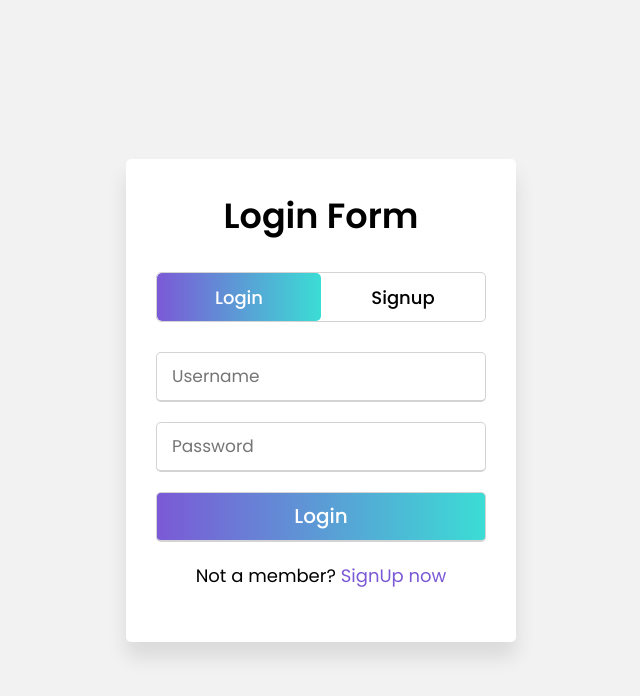
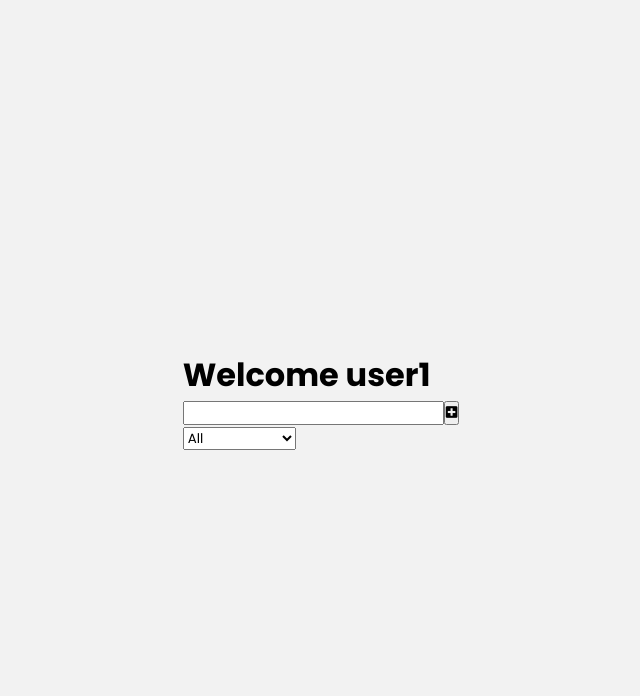
Before and after one commit to jsjuris89/todo-react, a React (Create React App) app: page / in a window 1280 px wide. Shown: the top 696 px of the page, without its empty margins (319-959 px from the left). Built offline with nearby package versions, Linux system fonts and the light colour scheme.

Commit message:
added to condionally display JSX in Signup.js

```diff
--- a/src/App.js
+++ b/src/App.js
@@ -23,8 +23,8 @@ function App() {
     saveToLocalStorage();
   }, [todos, status]);
 
-  const credentialsState = useState(null);
-  // const credentialsState = useState({ username: "user1", password: 111 });
+  // const credentialsState = useState(null);
+  const credentialsState = useState({ username: "user1", password: 111 });
 
   const filterHandler = () => {
     switch (status) {
--- a/src/components/Form.js
+++ b/src/components/Form.js
@@ -1,4 +1,4 @@
-import React from "react";
+import React, { useState } from "react";
 
 const Form = ({ todos, setTodos, setStatus }) => {
   const [inputText, setInputText] = useState("");
--- a/src/components/Signup.js
+++ b/src/components/Signup.js
@@ -1,12 +1,23 @@
-import React, { useState } from "react";
+import React, { useState, useContext } from "react";
 import "./Signup.css";
+
+import { CredentialsContext } from "../App";
+import Form from "./Form";
+import TodoList from "./TodoList";
 
 const Signup = () => {
   const [signupToggle, setSignupToggle] = useState(false);
   const switchSignup = () => setSignupToggle(true);
   const switchLogin = () => setSignupToggle(false);
 
+  const [credentials, setCredentials] = useContext(CredentialsContext);
+  const [username, setUsername] = useState("");
+  const [password, setPassword] = useState("");
+
   return (
+    <div>
+      {!credentials && (
+        <div>
           <div className="wrapper">
             <div className="title-text">
               <div className="title login">Login Form</div>
@@ -17,7 +28,11 @@ const Signup = () => {
               <div className="slide-controls">
                 <input type="radio" name="slider" id="login" defaultChecked />
                 <input type="radio" name="slider" id="signup" />
-          <label htmlFor="login" className="slide login" onClick={switchLogin}>
+                <label
+                  htmlFor="login"
+                  className="slide login"
+                  onClick={switchLogin}
+                >
                   Login
                 </label>
                 <label
@@ -33,13 +48,23 @@ const Signup = () => {
               <div className="form-inner">
                 <form
                   className="login"
-            style={signupToggle ? { marginLeft: "-50%" } : { marginLeft: "0" }}
+                  style={
+                    signupToggle ? { marginLeft: "-50%" } : { marginLeft: "0" }
+                  }
                 >
                   <div className="field">
-              <input type="text" placeholder="Username" />
+                    <input
+                      type="text"
+                      placeholder="Username"
+                      onChange={(e) => setUsername(e.target.value)}
+                    />
                   </div>
                   <div className="field">
-              <input type="password" placeholder="Password" />
+                    <input
+                      type="password"
+                      placeholder="Password"
+                      onChange={(e) => setPassword(e.target.value)}
+                    />
                   </div>
                   <div className="field">
                     <input type="submit" value="Login" />
@@ -69,6 +94,16 @@ const Signup = () => {
               </div>
             </div>
           </div>
+        </div>
+      )}
+
+      {credentials && (
+        <div>
+          <Form />
+          <TodoList />
+        </div>
+      )}
+    </div>
   );
 };
 
```
Lines whose indentation alone changed are shown as unchanged.
